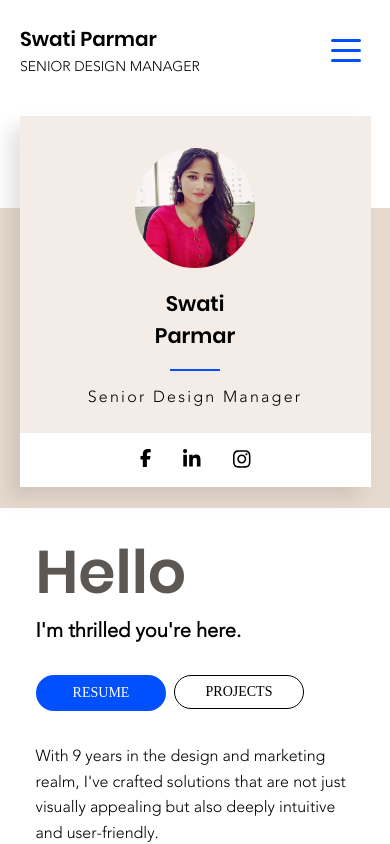
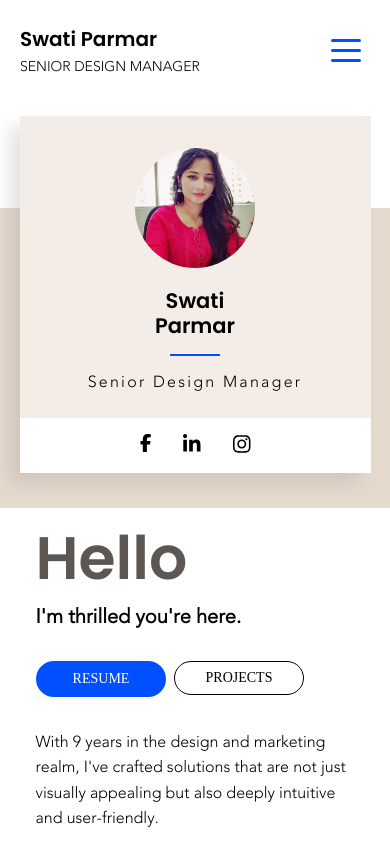
Before and after one commit to yogeshchoudhary147/swati-portfolio, a React app: page / in a window 390 px wide. Shown: the top 844 px of the page. Built offline with nearby package versions, Linux system fonts and the light colour scheme; a web font is replaced by a local one.

Commit message:
fix: updating fonts

```diff
--- a/src/assets/css/styles.css
+++ b/src/assets/css/styles.css
@@ -217,6 +217,7 @@ body {
             margin-top: 20px;
             h2 {
               font-size: 21px;
+              line-height: 25.2px;
             }
           }
           .blue-bar {
```
Also changed, not shown: src/assets/fonts/PoppinsExtraLight.ttf, src/assets/fonts/PoppinsSemiBold.ttf.
